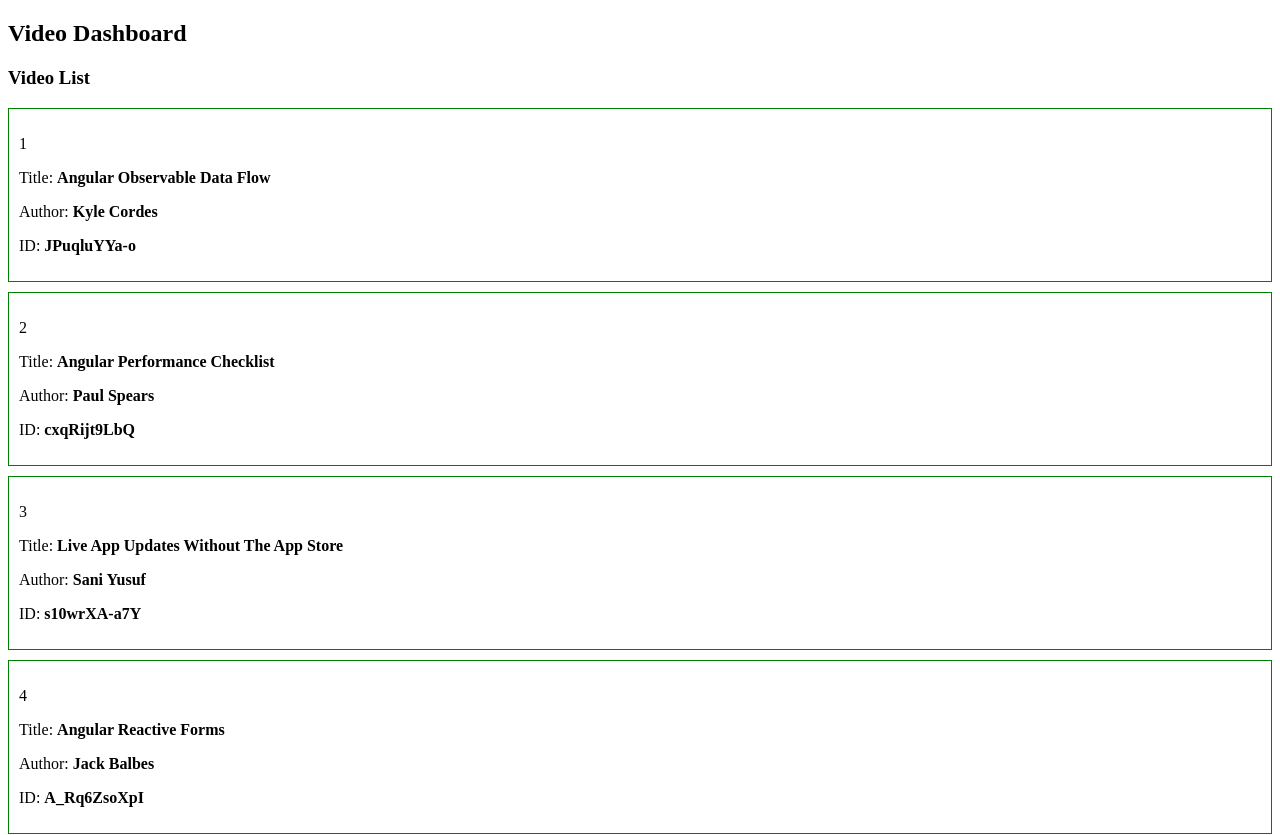
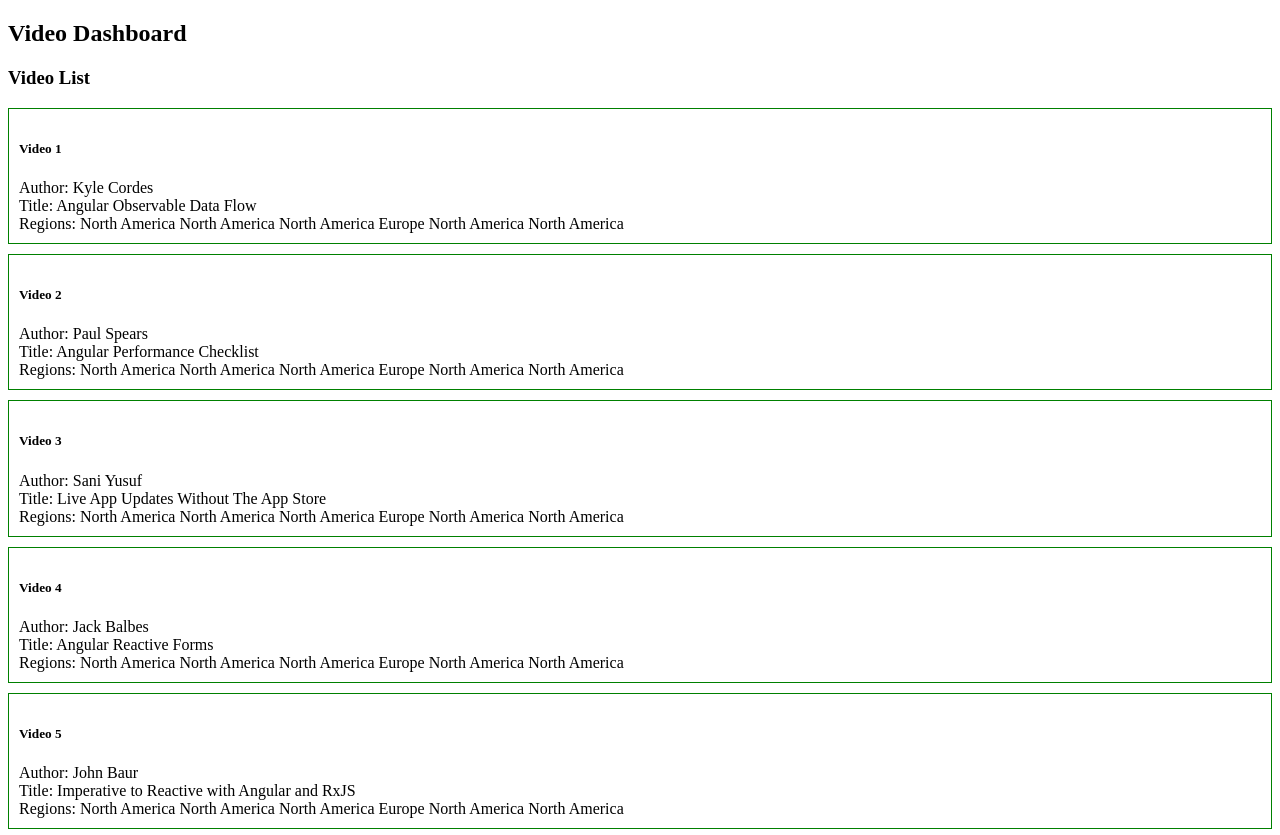
Before and after one commit to aaronunionstudios/angular-apps, an Angular app: page /dashboard in a window 1280 px wide. Shown: the top 835 px of the page. Built offline with nearby package versions, Linux system fonts and the light colour scheme.

Commit message:
new component added for video list

```diff
--- /dev/null
+++ b/src/app/dashboard/video-list-item/video-list-item.component.html
@@ -0,0 +1,9 @@
+<h5>Video {{ videoNumber + 1 }}</h5>
+Author: {{ videoData.author }}
+<br />
+Title: {{ videoData.title }}
+<br />
+Regions:
+<span *ngFor="let detail of videoData.viewDetails">
+{{ detail.region }}
+</span>
--- /dev/null
+++ b/src/app/dashboard/video-list-item/video-list-item.component.ts
@@ -0,0 +1,19 @@
+import { Component, Input, OnInit } from '@angular/core';
+
+@Component({
+  selector: 'app-video-list-item',
+  templateUrl: './video-list-item.component.html',
+  styleUrls: ['./video-list-item.component.scss']
+})
+export class VideoListItemComponent implements OnInit {
+
+  @Input() videoData;
+
+  @Input() videoNumber;
+
+  constructor() { }
+
+  ngOnInit(): void {
+  }
+
+}
--- a/src/app/dashboard/video-list/video-list.component.html
+++ b/src/app/dashboard/video-list/video-list.component.html
@@ -1,12 +1,20 @@
 <h3>Video List</h3>
-<div *ngFor="let video of videos; index as i"
-[class.video-selected]="video === selectedVideo"
-(click)="selectVideo(video)"
+<div
+  *ngFor="let video of videos; index as i"
+  [class.video-selected]="video === selectedVideo"
+  (click)="selectVideo(video)"
 >
-    <div class="container" style="border:1px solid green;margin-bottom:10px;padding:10px;">
-      <p>{{ i + 1 }}</p>
+  <div
+    class="container"
+    style="border: 1px solid green; margin-bottom: 10px; padding: 10px"
+  >
+    <!-- <p>{{ i + 1 }}</p>
       <p>Title: <b>{{ video.title }}</b></p>
       <p>Author: <b>{{ video.author }}</b></p>
-      <p>ID: <b>{{ video.id }}</b></p>
-    </div>
+      <p>ID: <b>{{ video.id }}</b></p> -->
+    <app-video-list-item
+      [videoData]="video"
+      [videoNumber]="i"
+    ></app-video-list-item>
+  </div>
 </div>
```
Also changed, not shown: src/app/dashboard/dashboard.module.ts (+8 -1 lines), src/app/dashboard/video-list-item/video-list-item.component.scss (added), 1 other file (tests, documents, lock files or other folders).
